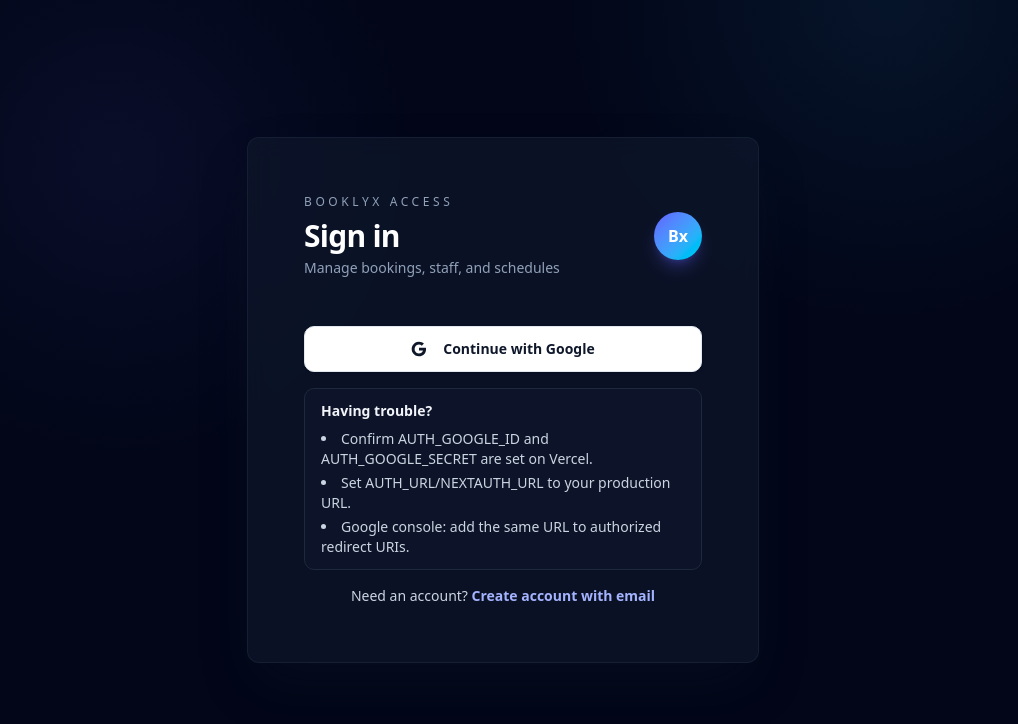
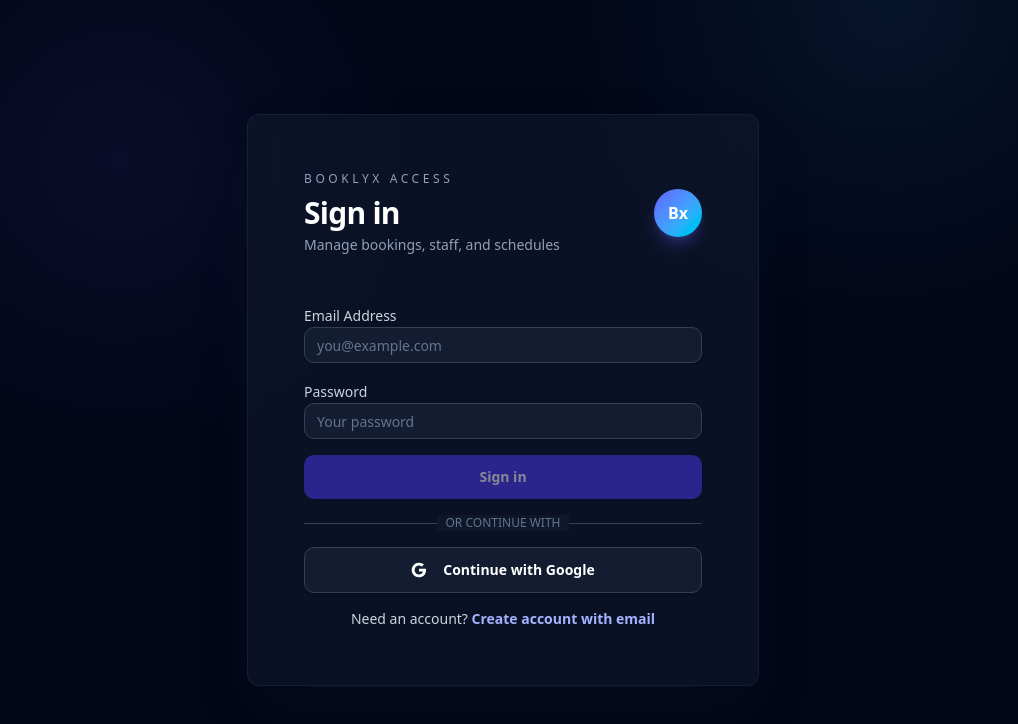
Before and after one commit to Bivaas/Booklyx, a Next.js app: page /auth/signin in a window 1280 px wide. Shown: the top 724 px of the page, without its empty margins (137-1155 px from the left). Built offline with nearby package versions, Linux system fonts and the light colour scheme.

Commit message:
Implement complete email/password auth with OTP verification and admin role

```diff
--- a/package.json
+++ b/package.json
@@ -16,6 +16,8 @@
     "@radix-ui/react-label": "^2.1.8",
     "@radix-ui/react-slot": "^1.2.4",
     "@tailwindcss/postcss": "^4.1.18",
+    "@types/bcryptjs": "^2.4.6",
+    "bcryptjs": "^3.0.3",
     "class-variance-authority": "^0.7.1",
     "clsx": "^2.1.1",
     "framer-motion": "^11.11.1",
--- a/src/app/api/auth/signup/route.ts
+++ b/src/app/api/auth/signup/route.ts
@@ -11,13 +11,14 @@
 
 const signupSchema = z.object({
   email: z.string().email("Invalid email address"),
+  password: z.string().min(8, "Password must be at least 8 characters"),
 });
 
 export async function POST(request: Request) {
   try {
     const clientIP = getClientIP(request);
     const body = await request.json().catch(() => ({}));
-    const { email } = signupSchema.parse(body);
+    const { email, password } = signupSchema.parse(body);
     const emailHash = hashEmail(email);
 
     // Rate limit check
--- a/src/app/api/auth/signup/verify/route.ts
+++ b/src/app/api/auth/signup/verify/route.ts
@@ -1,20 +1,23 @@
 import "server-only";
 import { NextResponse } from "next/server";
 import { z } from "zod";
+import bcrypt from "bcryptjs";
 import { connectDb } from "@/lib/db";
 import { OTP } from "@/lib/models/otp";
-import { User } from "@/lib/models/user";
+import { User, Role } from "@/lib/models/user";
 import { hashEmail, hashString } from "@/lib/crypto";
+import env from "@/lib/env";
 
 const verifySchema = z.object({
   email: z.string().email("Invalid email"),
+  password: z.string().min(8, "Password must be at least 8 characters"),
   otp: z.string().length(6, "OTP must be 6 digits"),
 });
 
 export async function POST(request: Request) {
   try {
     const body = await request.json().catch(() => ({}));
-    const { email, otp } = verifySchema.parse(body);
+    const { email, password, otp } = verifySchema.parse(body);
     const emailHash = hashEmail(email);
 
     await connectDb();
@@ -68,6 +71,13 @@
     otpRecord.verified = true;
     await otpRecord.save();
 
+    // Hash password
+    const hashedPassword = await bcrypt.hash(password, 10);
+
+    // Determine role: admin for specific email, customer for others
+    const adminEmails = env.ADMIN_EMAILS?.split(",").map(e => e.trim()) || [];
+    const userRole = adminEmails.includes(email) ? Role.ADMIN : Role.CUSTOMER;
+
     // Create or update user
     const now = new Date();
     let user = await User.findOne({ email });
@@ -75,12 +85,16 @@
     if (!user) {
       user = await User.create({
         email,
+        password: hashedPassword,
         emailVerified: true,
         verifiedAt: now,
+        role: userRole,
       });
     } else {
+      user.password = hashedPassword;
       user.emailVerified = true;
       user.verifiedAt = now;
+      user.role = userRole;
       await user.save();
     }
 
--- a/src/app/auth/register/page.tsx
+++ b/src/app/auth/register/page.tsx
@@ -12,6 +12,7 @@
   const router = useRouter();
   const [step, setStep] = useState<"signup" | "verify">("signup");
   const [email, setEmail] = useState("");
+  const [password, setPassword] = useState("");
   const [otp, setOtp] = useState("");
   const [loading, setLoading] = useState(false);
   const [error, setError] = useState("");
@@ -23,11 +24,17 @@
     setError("");
     setSuccess("");
 
+    if (password.length < 8) {
+      setError("Password must be at least 8 characters");
+      setLoading(false);
+      return;
+    }
+
     try {
       const res = await fetch("/api/auth/signup", {
         method: "POST",
         headers: { "Content-Type": "application/json" },
-        body: JSON.stringify({ email }),
+        body: JSON.stringify({ email, password }),
       });
 
       const data = await res.json();
@@ -56,7 +63,7 @@
       const res = await fetch("/api/auth/signup/verify", {
         method: "POST",
         headers: { "Content-Type": "application/json" },
-        body: JSON.stringify({ email, otp }),
+        body: JSON.stringify({ email, password, otp }),
       });
 
       const data = await res.json();
@@ -122,9 +129,26 @@
                 />
               </div>
 
+              <div className="space-y-2">
+                <Label htmlFor="password" className="text-slate-300">
+                  Password
+                </Label>
+                <Input
+                  id="password"
+                  type="password"
+                  placeholder="At least 8 characters"
+                  value={password}
+                  onChange={(e) => setPassword(e.target.value)}
+                  required
+                  minLength={8}
+                  disabled={loading}
+                  className="bg-slate-800/50 border-slate-700 text-white placeholder:text-slate-500"
+                />
+              </div>
+
               <Button
                 type="submit"
-                disabled={loading || !email}
+                disabled={loading || !email || !password}
                 className="w-full h-auto py-3 bg-indigo-600 text-white font-semibold hover:bg-indigo-700 disabled:opacity-50"
               >
                 {loading ? "Sending..." : "Send OTP"}
--- a/src/app/auth/signin/page.tsx
+++ b/src/app/auth/signin/page.tsx
@@ -2,9 +2,11 @@
 
 import { signIn } from "next-auth/react";
 import { useSearchParams, useRouter } from "next/navigation";
-import { Suspense } from "react";
+import { Suspense, useState } from "react";
 import { Button } from "@/components/ui/button";
 import { Card } from "@/components/ui/card";
+import { Input } from "@/components/ui/input";
+import { Label } from "@/components/ui/label";
 import { AlertCircle } from "lucide-react";
 
 function SignInContent() {
@@ -13,8 +15,23 @@
   const error = searchParams.get("error");
   const callbackUrl = searchParams.get("callbackUrl") || "/dashboard";
 
+  const [email, setEmail] = useState("");
+  const [password, setPassword] = useState("");
+  const [loading, setLoading] = useState(false);
+
   const handleGoogleSignIn = async () => {
     await signIn("google", { callbackUrl });
+  };
+
+  const handleCredentialsSignIn = async (e: React.FormEvent) => {
+    e.preventDefault();
+    setLoading(true);
+
+    await signIn("credentials", {
+      email,
+      password,
+      callbackUrl,
+    });
   };
 
   return (
@@ -51,9 +68,62 @@
         )}
 
         <div className="px-8 pb-8 space-y-4">
+          <form onSubmit={handleCredentialsSignIn} className="space-y-4">
+            <div className="space-y-2">
+              <Label htmlFor="email" className="text-slate-300">
+                Email Address
+              </Label>
+              <Input
+                id="email"
+                type="email"
+                placeholder="you@example.com"
+                value={email}
+                onChange={(e) => setEmail(e.target.value)}
+                required
+                disabled={loading}
+                className="bg-slate-800/50 border-slate-700 text-white placeholder:text-slate-500"
+              />
+            </div>
+
+            <div className="space-y-2">
+              <Label htmlFor="password" className="text-slate-300">
+                Password
+              </Label>
+              <Input
+                id="password"
+                type="password"
+                placeholder="Your password"
+                value={password}
+                onChange={(e) => setPassword(e.target.value)}
+                required
+                disabled={loading}
+                className="bg-slate-800/50 border-slate-700 text-white placeholder:text-slate-500"
+              />
+            </div>
+
+            <Button
+              type="submit"
+              disabled={loading || !email || !password}
+              className="w-full h-auto py-3 bg-indigo-600 text-white font-semibold hover:bg-indigo-700 disabled:opacity-50"
+            >
+              {loading ? "Signing in..." : "Sign in"}
+            </Button>
+          </form>
+
+          <div className="relative">
+            <div className="absolute inset-0 flex items-center">
+              <span className="w-full border-t border-slate-700" />
+            </div>
+            <div className="relative flex justify-center text-xs uppercase">
+              <span className="bg-slate-900 px-2 text-slate-500">Or continue with</span>
+            </div>
+          </div>
+
           <Button
             onClick={handleGoogleSignIn}
-            className="w-full h-auto py-3 bg-white text-slate-900 font-semibold border border-slate-200 hover:border-slate-300 hover:bg-white/90 flex items-center justify-center shadow-sm"
+            type="button"
+            variant="outline"
+            className="w-full h-auto py-3 bg-slate-800/50 text-white font-semibold border border-slate-700 hover:border-slate-600 hover:bg-slate-800 flex items-center justify-center"
           >
             <svg className="w-5 h-5 mr-2" viewBox="0 0 24 24">
               <path
@@ -76,18 +146,10 @@
             Continue with Google
           </Button>
 
-          <div className="rounded-lg border border-slate-800 bg-slate-900/60 px-4 py-3 text-sm text-slate-200">
-            <p className="font-semibold text-slate-100">Having trouble?</p>
-            <ul className="mt-2 space-y-1 text-slate-300 list-disc list-inside">
-              <li>Confirm AUTH_GOOGLE_ID and AUTH_GOOGLE_SECRET are set on Vercel.</li>
-              <li>Set AUTH_URL/NEXTAUTH_URL to your production URL.</li>
-              <li>Google console: add the same URL to authorized redirect URIs.</li>
-            </ul>
-          </div>
-
           <div className="text-center text-sm text-slate-400">
             <span className="text-slate-300">Need an account?</span>{" "}
             <button
+              type="button"
               onClick={() => router.push("/auth/register")}
               className="text-indigo-300 hover:text-indigo-200 font-semibold"
             >
--- a/src/lib/auth.ts
+++ b/src/lib/auth.ts
@@ -7,6 +7,7 @@
 import mongoClientPromise from "@/lib/mongo-client";
 import { connectDb } from "@/lib/db";
 import { User } from "@/lib/models/user";
+import bcrypt from "bcryptjs";
 
 // Lazy-load env vars at request time, not module load time
 // This ensures runtime = "nodejs" is enforced before env access
@@ -38,22 +39,37 @@
 // Credentials provider for email OTP sign in
 providers.push(
   Credentials({
-    id: "email",
-    name: "Email",
+    id: "credentials",
+    name: "Email and Password",
     credentials: {
       email: { label: "Email", type: "email", placeholder: "user@example.com" },
+      password: { label: "Password", type: "password" },
     },
     async authorize(credentials) {
-      if (!credentials?.email) {
-        throw new Error("Email is required");
+      if (!credentials?.email || !credentials?.password) {
+        throw new Error("Email and password are required");
       }
 
       await connectDb();
       const user = await User.findOne({ email: credentials.email, emailVerified: true });
 
       if (!user) {
-        throw new Error("No verified account found. Please sign up first.");
+        throw new Error("No account found. Please sign up first.");
       }
+
+      if (!user.password) {
+        throw new Error("Invalid login method. Please use the correct sign-in option.");
+      }
+
+      const passwordMatch = await bcrypt.compare(credentials.password, user.password);
+
+      if (!passwordMatch) {
+        throw new Error("Invalid password");
+      }
+
+      // Update last login
+      user.lastLogin = new Date();
+      await user.save();
 
       return {
         id: user._id.toString(),
--- a/src/lib/models/user.ts
+++ b/src/lib/models/user.ts
@@ -11,6 +11,7 @@
   {
     email: { type: String, required: true, unique: true },
     name: { type: String },
+    password: { type: String }, // Hashed password for email/password login
     role: {
       type: String,
       enum: Object.values(Role),
```
Also changed, not shown: 1 other file (tests, documents, lock files or other folders).
